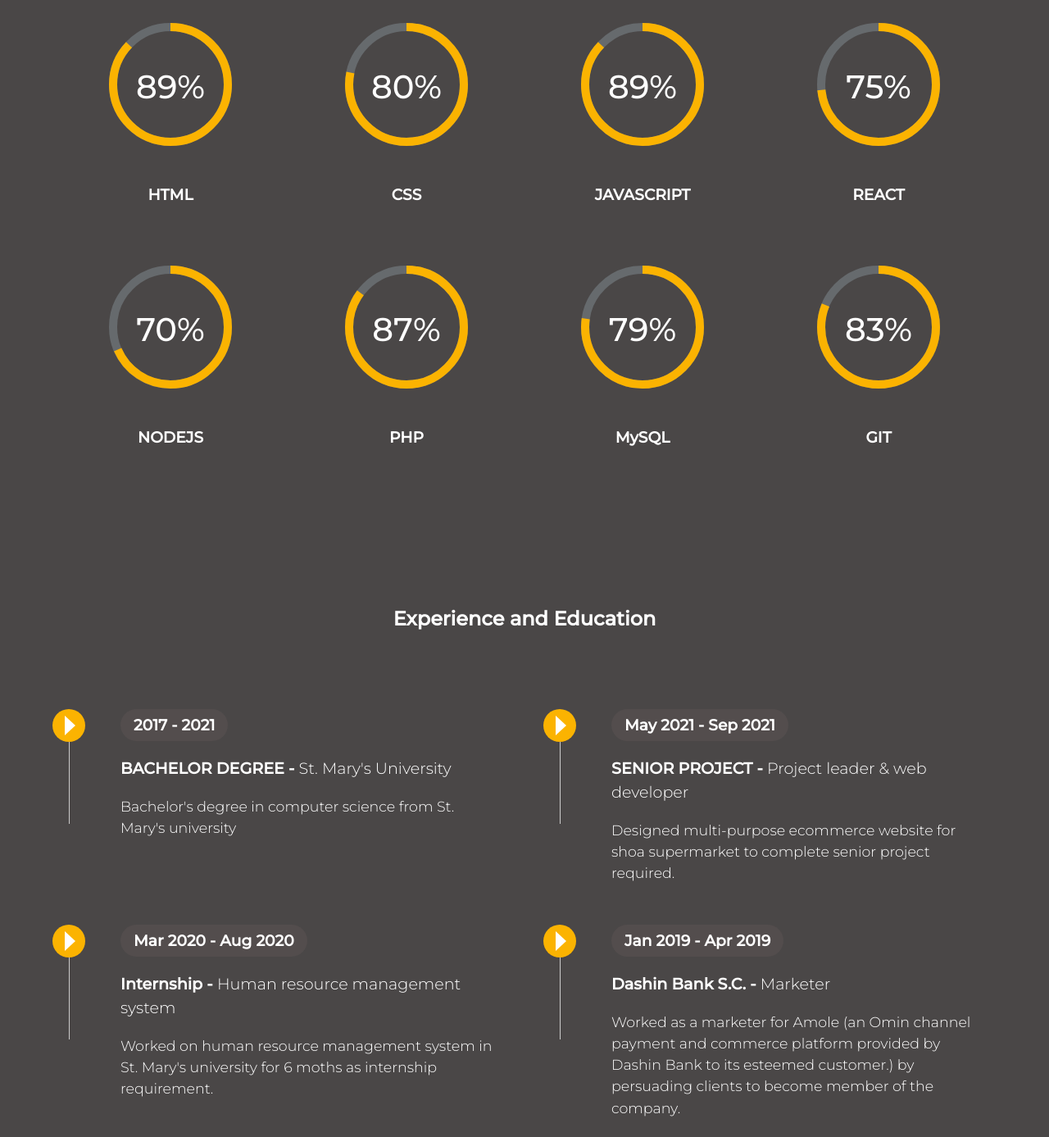
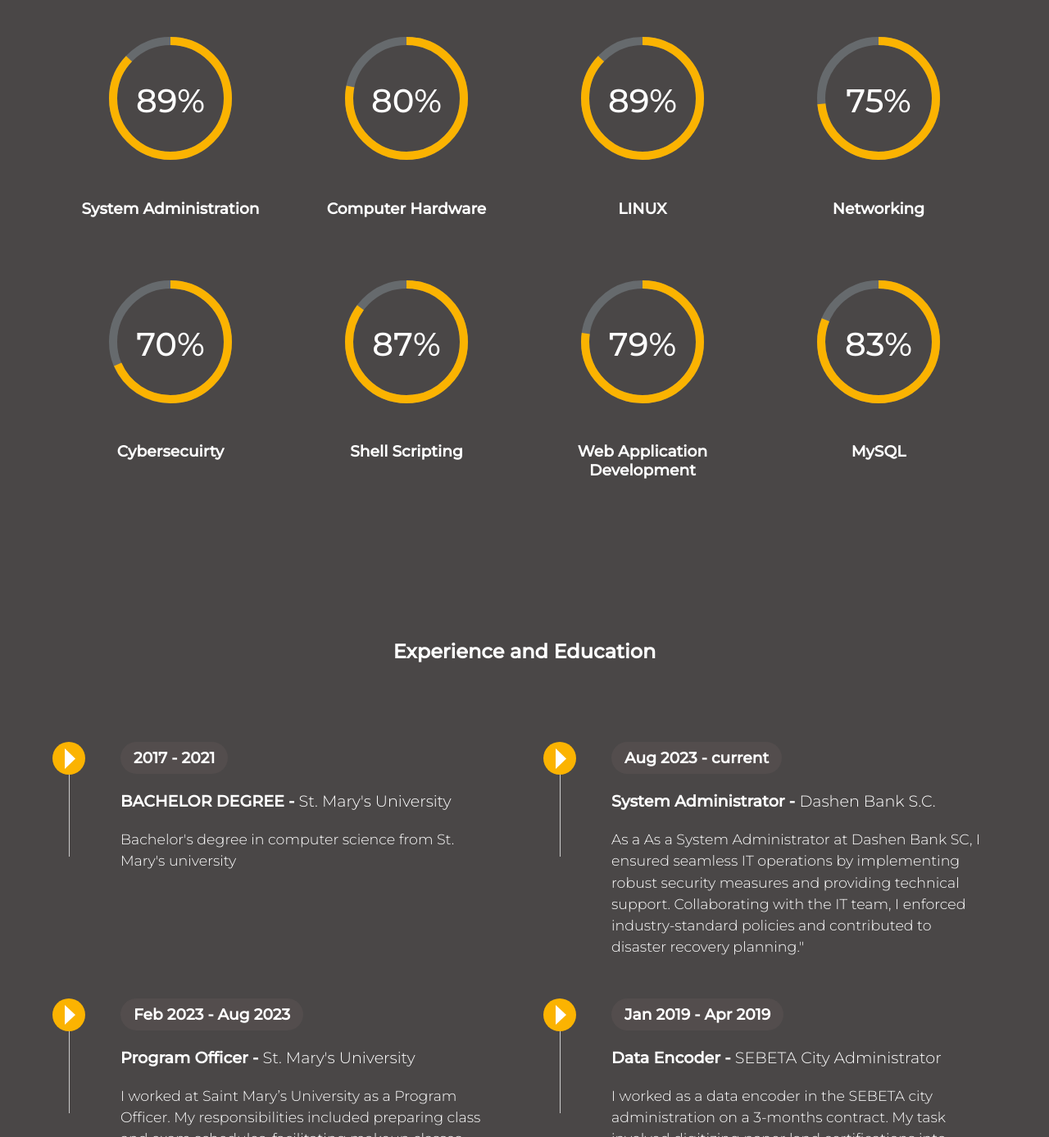
Before and after one commit to NatnaelPro/portfolio, a plain HTML site: page index.html in a window 1280 px wide. Shown: the part 1413-2800 px from the top of the page at 82% size. Drawn offline with Linux system fonts and the light colour scheme; a web font is replaced by a local one.

Commit message:
update portfolio

```diff
--- a/index.html
+++ b/index.html
@@ -79,11 +79,11 @@
                 </div>
                 <div class="about-social-media-and-skills">
                     <div class="about-skills">
-                        <div class="Cybersecurity Engineer">
+                        <div class="ux-ui">
                             <h3>UX/UI Design</h3>
                             <img src="images/encrypted-icon.svg" alt="">
                         </div>
-                        <div class="System Administrator">
+                        <div class="web-development">
                             <h3>Web Development</h3>
                             <img src="images/administrator-developer-icon.svg" alt="">
                         </div>
@@ -111,7 +111,7 @@
                                     </svg>
                                     <span>89%</span>
                                 </div>
-                                <h3>HTML</h3>
+                                <h3>System Administration</h3>
                             </div>
                         </div>
                         <div class="circle-divider">
@@ -123,7 +123,7 @@
                                     </svg>
                                     <span>80%</span>
                                 </div>
-                                <h3>CSS</h3>
+                                <h3>Computer Hardware</h3>
                             </div>
                         </div>
                     </div>
@@ -138,7 +138,7 @@
                                     </svg>
                                     <span>89%</span>
                                 </div>
-                                <h3>JAVASCRIPT</h3>
+                                <h3>LINUX</h3>
                             </div>
                         </div>
                         <div class="circle-divider">
@@ -150,7 +150,7 @@
                                     </svg>
                                     <span>75%</span>
                                 </div>
-                                <h3>REACT</h3>
+                                <h3>Networking</h3>
                             </div>
                         </div>
                     </div>
@@ -167,7 +167,7 @@
                                     </svg>
                                     <span>70%</span>
                                 </div>
-                                <h3>NODEJS</h3>
+                                <h3>Cybersecuirty</h3>
                             </div>
                         </div>
                         <div class="circle-divider">
@@ -179,7 +179,7 @@
                                     </svg>
                                     <span>87%</span>
                                 </div>
-                                <h3>PHP</h3>
+                                <h3>Shell Scripting</h3>
                             </div>
                         </div>
                     </div>
@@ -194,7 +194,7 @@
                                     </svg>
                                     <span>79%</span>
                                 </div>
-                                <h3>MySQL</h3>
+                                <h3>Web Application Development</h3>
                             </div>
                         </div>
                         <div class="circle-divider">
@@ -206,7 +206,7 @@
                                     </svg>
                                     <span>83%</span>
                                 </div>
-                                <h3>GIT</h3>
+                                <h3>MySQL</h3>
                             </div>
                         </div>
                     </div>
@@ -240,10 +240,10 @@
                             <div class="vl"></div>
                         </div>
                         <div class="experience-details">
-                            <div class="year"><h3>May 2021 - Sep 2021</h3></div>
+                            <div class="year"><h3>Aug 2023 - current</h3></div>
                             <div class="experience-detail">
-                                <p><span class="experience-title">SENIOR PROJECT - </span> Project leader & web developer</p>
-                                <p class="experience-description">Designed multi-purpose ecommerce website for shoa supermarket to complete senior project required. </p>
+                                <p><span class="experience-title">System Administrator - </span> Dashen Bank S.C. </p>
+                                <p class="experience-description">As a As a System Administrator at Dashen Bank SC, I ensured seamless IT operations by implementing robust security measures and providing technical support. Collaborating with the IT team, I enforced industry-standard policies and contributed to disaster recovery planning." </p>
                             </div>
                         </div>
                     </div>
@@ -258,10 +258,11 @@
                             <div class="vl"></div>
                         </div>
                         <div class="experience-details">
-                            <div class="year"><h3>Mar 2020 - Aug 2020</h3></div>
+                            <div class="year"><h3>Feb 2023 - Aug 2023</h3></div>
                             <div class="experience-detail">
-                                <p><span class="experience-title">Internship - </span> Human resource management system</p>
-                                <p class="experience-description">Worked on human resource management system in St. Mary's university for 6 moths as internship requirement.</p>
+                                <p><span class="experience-title">Program Officer - </span> St. Mary's University</p>
+                                <p class="experience-description">I worked at Saint Mary’s University as a Program Officer. My responsibilities included preparing class and exam schedules, facilitating makeup classes, reporting invigilators’ payment at the end of every exam period, and preparing instructors’ payment on a monthly basis.
+                                </p>
                             </div>
                         </div>
                     </div>
@@ -275,8 +276,9 @@
                         <div class="experience-details">
                             <div class="year"><h3>Jan 2019 - Apr 2019</h3></div>
                             <div class="experience-detail">
-                                <p><span class="experience-title">Dashin Bank S.C. - </span> Marketer</p>
-                                <p class="experience-description">Worked as a marketer for Amole (an Omin channel payment and commerce platform provided by Dashin Bank to its esteemed customer.) by persuading clients to become member of the company. </p>
+                                <p><span class="experience-title">Data Encoder - </span> SEBETA City Administrator</p>
+                                <p class="experience-description">I worked as a data encoder in the SEBETA city administration on a 3-months contract. My task involved digitizing paper land certifications into computerized data.
+                                </p>
                             </div>
                         </div>
                     </div>
```
Also changed, not shown: 1 other file.
